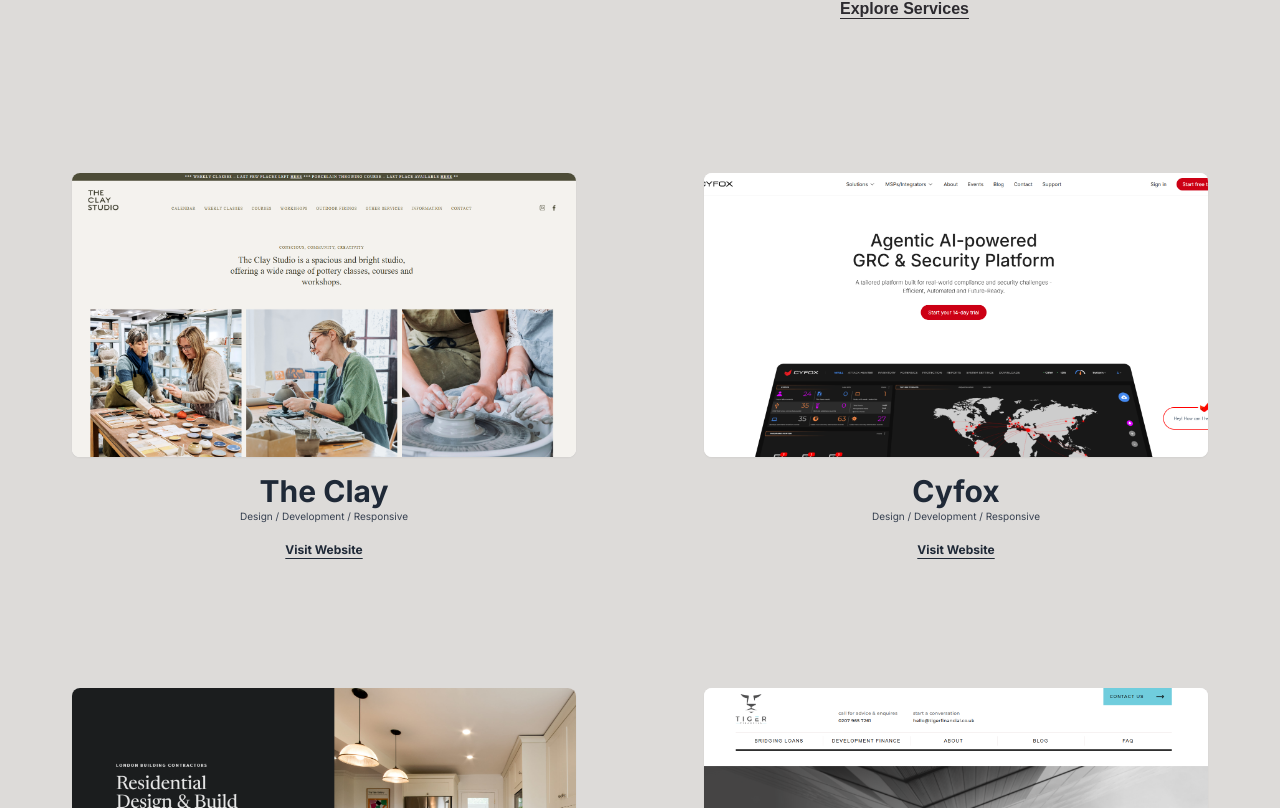
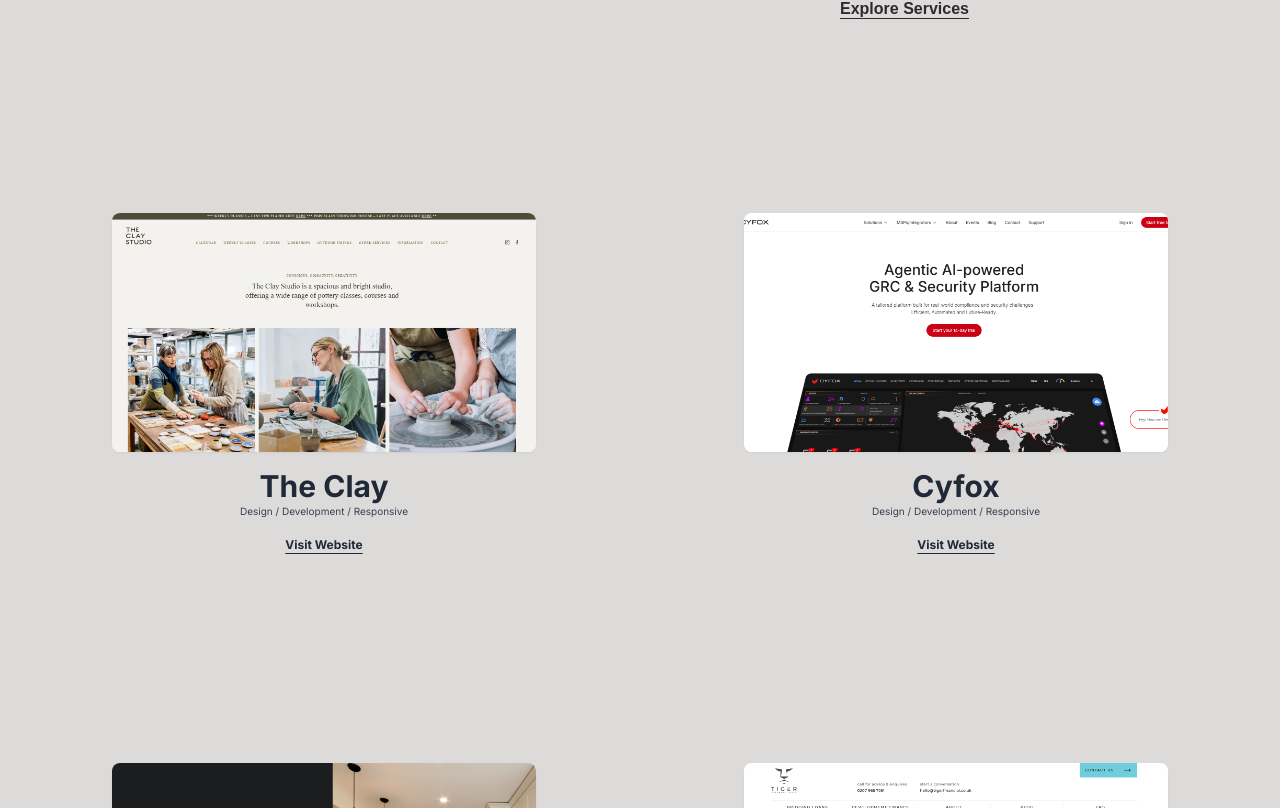
Before and after one commit to healer0805/GW-Portfolio, a Next.js app: page / in a window 1280 px wide. Shown: the part 712-1520 px from the top of the page. Built offline with nearby package versions, Linux system fonts and the light colour scheme.

Commit message:
update layout project

```diff
--- a/components/Projects/ProjectCard.tsx
+++ b/components/Projects/ProjectCard.tsx
@@ -9,7 +9,7 @@
 
 export default function ProjectCard({ title, description, image, url }: ProjectCardProps) {
   return (
-    <div className="group cursor-pointer p-10 text-center">
+    <div className="group cursor-pointer p-20 text-center">
       <div className="mb-4 overflow-hidden rounded-lg bg-white shadow-sm transition-all duration-300 group-hover:shadow-lg">
         <div className="relative aspect-video w-full overflow-hidden">
           <Image
```
